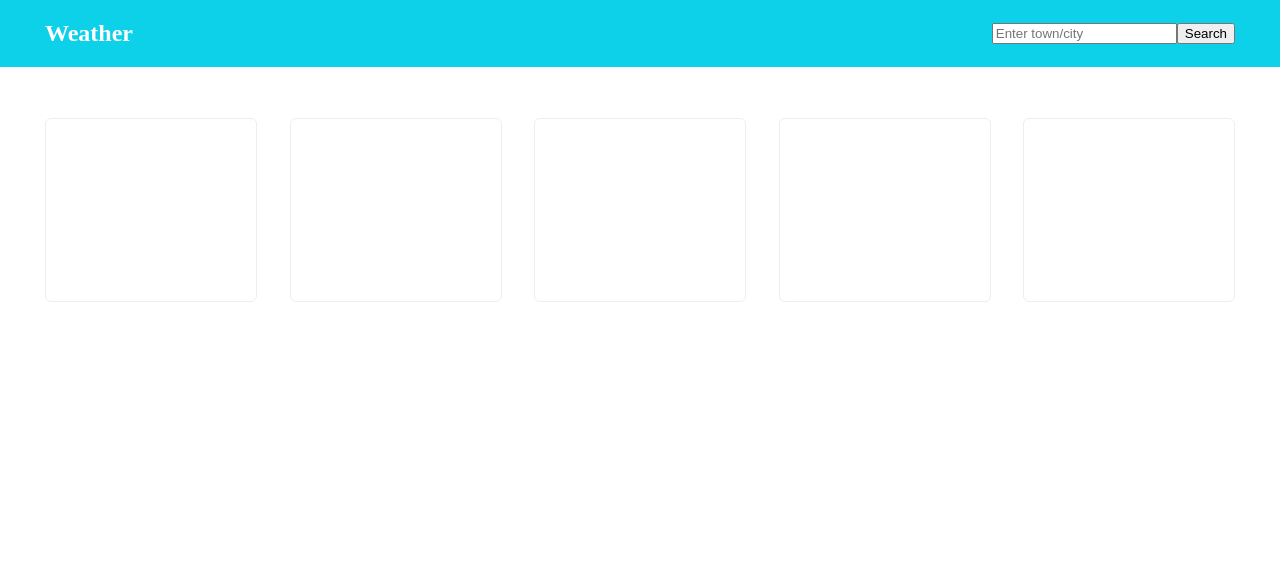
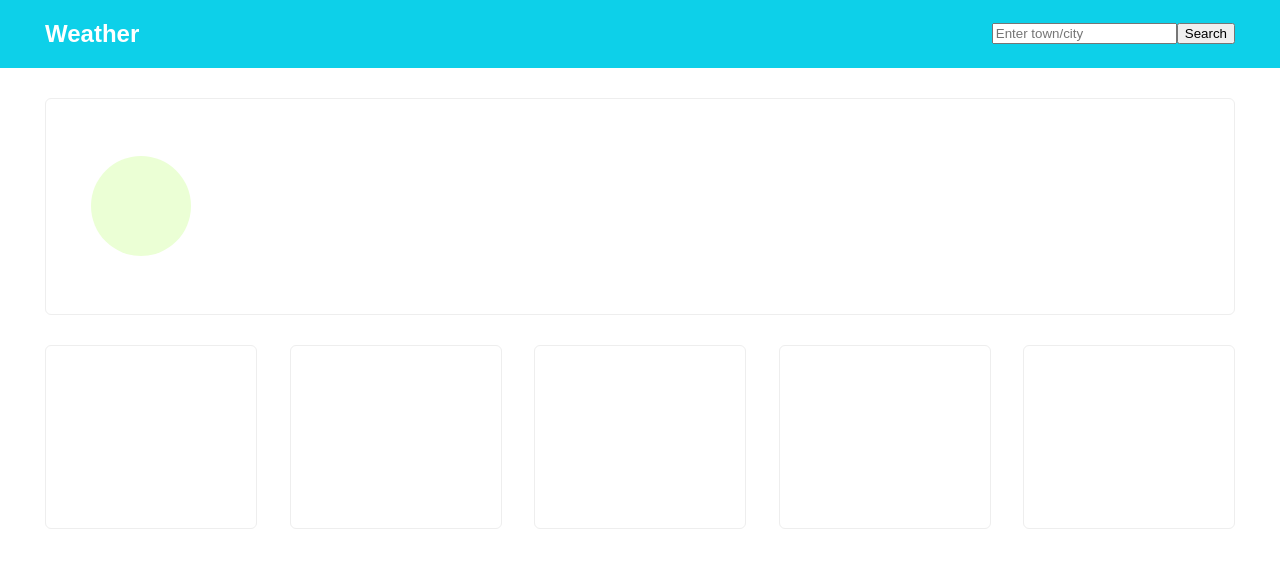
Before and after one commit to ollyjw/odin-weather-app, a website built with webpack: page dist/index.html in a window 1280 px wide. Built offline with nearby package versions, Linux system fonts and the light colour scheme; no server answers.

Commit message:
updated highlight box styles

```diff
--- a/src/components/form.js
+++ b/src/components/form.js
@@ -24,7 +24,6 @@ const Form = async function() {
     input.setAttribute("type", "text");
     input.setAttribute("id", "search-input");
     input.setAttribute("placeholder", "Enter town/city");
-    // input.setAttribute("value", "London");
 
     const submit = document.createElement("button");
     submit.setAttribute("type", "submit");
--- a/src/components/highlight.js
+++ b/src/components/highlight.js
@@ -1,8 +1,11 @@
 const highlight = async function() {
     const outerContainer = document.querySelector(".outer-container");
 
+    const highlightContainer = document.createElement("div");
+    highlightContainer.classList.add("highlight-container");
+
     const highlightBox = document.createElement("div");
-    highlightBox.classList.add("highlight-container");
+    highlightBox.classList.add("highlight-box");
 
     const location = document.createElement("div");
     location.classList.add("location");
@@ -10,11 +13,17 @@ const highlight = async function() {
     const city = document.createElement("h1");
     city.id = "city";
 
-    const region = document.createElement("h2");
+    const region = document.createElement("h3");
     region.id ="region";
+
+    const currentInfo = document.createElement("div");
+    currentInfo.classList.add("current-info");
 
     const currentWeather = document.createElement("div");
     currentWeather.classList.add('current-weather');
+
+    const iconCircle = document.createElement("div");
+    iconCircle.classList.add('icon-circle');
 
     const currentWeatherIcon = document.createElement("img");
     currentWeatherIcon.id = "icon";
@@ -28,16 +37,18 @@ const highlight = async function() {
     const currentDate = document.createElement("div");
     currentDate.classList.add("current-date");
 
-    outerContainer.appendChild(highlightBox);
+    outerContainer.appendChild(highlightContainer);
+    highlightContainer.appendChild(highlightBox);
     highlightBox.appendChild(location);
+    highlightBox.appendChild(currentInfo);
     location.appendChild(city);
     location.appendChild(region);
-    highlightBox.appendChild(currentWeather);
-    currentWeather.appendChild(currentWeatherIcon);
+    currentInfo.appendChild(currentWeather);
+    currentWeather.appendChild(iconCircle);
+    iconCircle.appendChild(currentWeatherIcon);
     currentWeather.appendChild(currentTemp);
     currentWeather.appendChild(currentDetails);
-    highlightBox.appendChild(currentDate);
-
+    currentInfo.appendChild(currentDate);
 }
 
 export default highlight;
--- a/src/components/weatherDOM.js
+++ b/src/components/weatherDOM.js
@@ -53,9 +53,8 @@ async function populateWeatherElements(city) {
       cityHeader.innerHTML = resp.location.name;
       region.innerHTML = resp.location.region;
       highlightIcon.src = resp.forecast.forecastday[0].day.condition.icon;
-      highlightTemp.innerHTML = resp.forecast.forecastday[0].day.avgtemp_c;
-      highlightDetails.innerHTML =
-        resp.forecast.forecastday[0].day.condition.text;
+      highlightTemp.innerHTML = `${resp.forecast.forecastday[0].day.avgtemp_c}°C`;
+      highlightDetails.innerHTML = resp.forecast.forecastday[0].day.condition.text;
       const currentLastUpdated = resp.current.last_updated;
 
       for (let i = 0; i < 5; i++) {
@@ -77,15 +76,10 @@ async function populateWeatherElements(city) {
         }
 
         icon.src = resp.forecast.forecastday[dayI].day.condition.icon;
-        description.innerHTML =
-          resp.forecast.forecastday[dayI].day.condition.text;
+        description.innerHTML = resp.forecast.forecastday[dayI].day.condition.text;
         temps.innerHTML = `<span class="temp max-temp">${resp.forecast.forecastday[dayI].day.maxtemp_c}°C</span> <span class="temp min-temp">${resp.forecast.forecastday[dayI].day.mintemp_c}°C</span>`;
 
-        highlightDate.innerHTML = `<p>Last updated:</p><p>${formatCurrentDay(
-          currentLastUpdated
-        )} ${formatCurrentTime(currentLastUpdated)}</p><p>${formatDate(
-          forecastDate
-        )}</p>`;
+        highlightDate.innerHTML = `<p class="italic">Last updated:</p><p class="time">${formatCurrentDay(currentLastUpdated)} ${formatCurrentTime(currentLastUpdated)}</p><p class="date">${formatDate(forecastDate)}</p>`;
       }
     })
     .catch((err) => console.log(err));
--- a/src/styles.css
+++ b/src/styles.css
@@ -1,5 +1,6 @@
 body {
   margin: 0;
+  font-family: Arial, Helvetica, sans-serif;
 }
 
 .header {
@@ -24,6 +25,81 @@ body {
   padding-right: calc((100vw - 1250px) / 2);
   margin-left: 30px;
   margin-right: 30px;
+}
+
+#city, #region {
+  padding-right: 15px;
+  margin: 0;
+}
+
+.highlight-box {
+  border-radius: 0.375rem;
+  border: 1px solid #eee;
+  padding: 45px;
+  margin-top: 30px;
+  width: 100%;
+}
+
+.location {
+  display: flex;
+  align-items: baseline;
+}
+
+.current-info {
+  display: flex;
+  flex-direction: row;
+  flex-wrap: wrap;
+  align-items: center;
+  justify-content: space-between;
+}
+
+.icon-circle {
+  background-color: #ebffd5;
+  border-radius: 50%;
+  display: flex;
+  justify-content: center;
+  align-items: center;
+  min-width: 100px;
+  max-width: 100px;
+  min-height: 100px;
+  max-height: 100px;
+}
+
+.current-weather {
+  display: flex;
+  height: 125px;
+  column-gap: 10px;
+  justify-content: flex-start;
+  align-items: center;
+}
+
+.current-temp {
+  font-size: 2.25rem;
+  font-weight: 700;
+}
+
+.italic {
+  font-style: italic;
+}
+
+.time {
+  font-size: 1.5rem;
+  font-weight: 700;
+}
+
+.date {
+  font-size: 1.25rem;
+}
+
+.current-date {
+  display: flex;
+  flex-direction: column;
+  align-items: flex-end;
+}
+
+.current-date p {
+  margin-top: 0;
+  margin-bottom: 5px;
 }
 
 .weather-card {
```
Also changed, not shown: dist/main.js.
